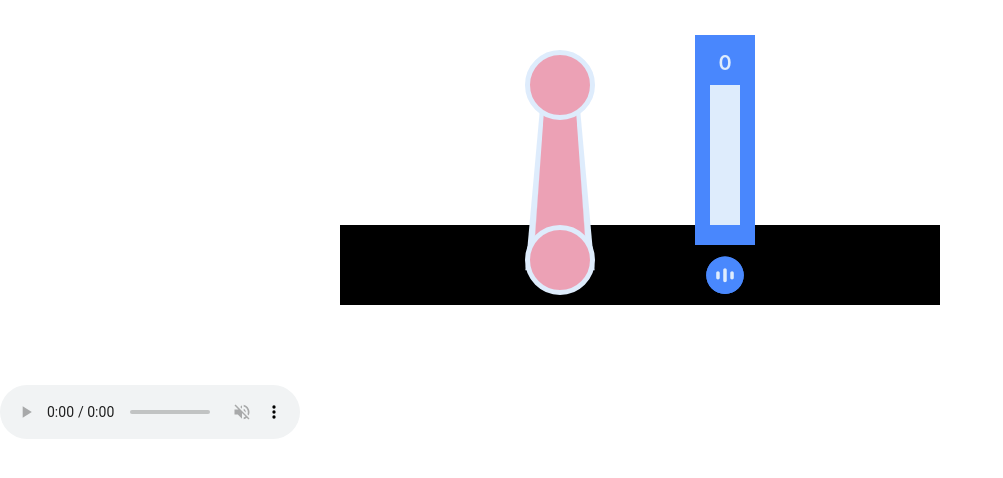
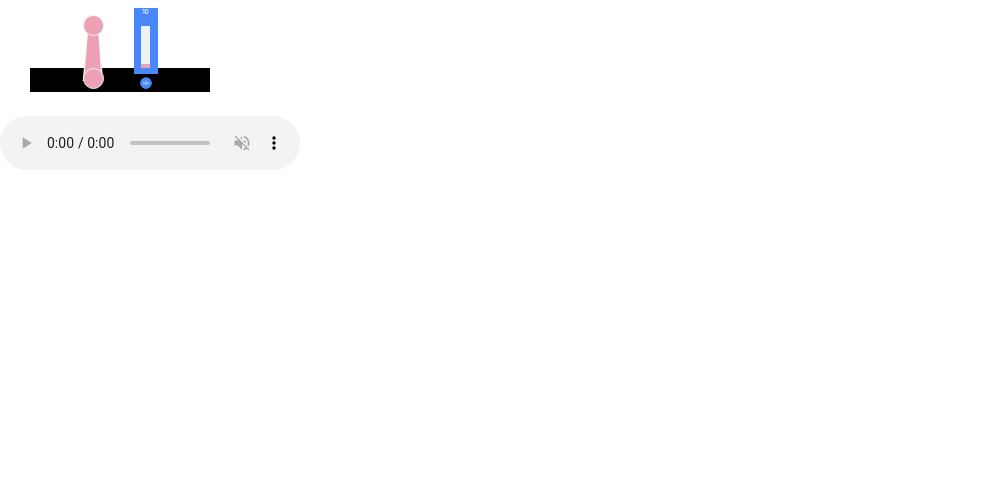
Before and after one commit to CHANGsome/awesome-demos, a React app: page / in a window 1280 px wide. Shown: the top 478 px of the page, without its empty margins (0-1003 px from the left). Built offline with nearby package versions, Linux system fonts and the light colour scheme.

Commit message:
组件优化：支持传入初始volume

```diff
--- a/src/App.tsx
+++ b/src/App.tsx
@@ -4,7 +4,6 @@ let music = require('./resources/SomeoneYouLoved.mp3');
 
 function App() {
   const audioRef = useRef<HTMLAudioElement>(null);
-
   useEffect(() => {
     if (!audioRef.current) {
       return;
@@ -15,6 +14,7 @@ function App() {
     <div className="App">
       <InvoiceControl
         volume={10}
+        size={3}
         onVolumeChange={(currentVolume: number) => {
           if (!audioRef.current) {
             return;
--- a/src/components/VoiceControl/index.module.scss
+++ b/src/components/VoiceControl/index.module.scss
@@ -1,10 +1,11 @@
 @import '../../styles/vars.scss';
 .container {
+  max-width: 80em;
+  max-height: 40em;
   display: flex;
   flex-direction: column;
   justify-content: center;
   align-items: center;
-  font-size: 10px;
   user-select: none;
   .top {
     display: flex;
@@ -32,6 +33,11 @@
         position: relative;
         top: 6em;
         cursor: pointer;
+        .headIcon {
+          width: 7em;
+          height: 7em;
+          border-radius: 50%;
+        }
       }
       .axis {
         width: 4.8em;
@@ -41,7 +47,7 @@
         transform: perspective(4.2em) rotateX(9deg);
         border: 0.5em solid $grey;
         position: relative;
-        top: 1em;
+        top: 0.7em;
       }
     }
     .voiceContainer {
@@ -51,15 +57,15 @@
       align-items: center;
 
       .voiceDisplay {
-        width: 6em;
-        height: 21em;
-        border: 1em solid $blue;
-        border-width: 5em 1.5em 5em 1.5em;
-        position: relative;
+        width: 8em;
+        height: 22em;
+        border-bottom: 2em solid $blue;
+        background-color: $blue;
+        display: flex;
+        flex-direction: column;
+        justify-content: space-between;
+        align-items: center;
         .voiceNumber {
-          position: absolute;
-          top: -1.7em;
-          width: 1.5em;
           text-align: center;
           color: $grey;
           font-size: 2em;
--- a/src/components/VoiceControl/index.tsx
+++ b/src/components/VoiceControl/index.tsx
@@ -6,6 +6,7 @@ let dragging = false;
 let circles = 0;
 let lastDeg = 0;
 let lastX = 0;
+
 type PropsType = {
   size?: number;
   volume?: number;
@@ -13,17 +14,18 @@ type PropsType = {
 };
 const VoiceControl: React.FC<PropsType> = (props) => {
   const { size = 10, volume = 10, onVolumeChange } = props;
-  const handleRef = useRef<HTMLDivElement>(null);
+  const handlerRef = useRef<HTMLDivElement>(null);
+  const volumeRef = useRef<HTMLDivElement>(null);
   const [rotateDeg, setRotateDeg] = useState<number>(0);
 
   const handleMove = useCallback(
     (e: MouseEvent) => {
-      if (!dragging || !handleRef.current) {
+      if (!dragging || !handlerRef.current) {
         return;
       }
       let [transformOriginX, transformOriginY] = [
-        handleRef.current.offsetLeft,
-        handleRef.current.offsetTop + handleRef.current.offsetHeight,
+        handlerRef.current.offsetLeft,
+        handlerRef.current.offsetTop + handlerRef.current.offsetHeight,
       ];
       let [det_x, det_y] = [
         e.clientX - transformOriginX,
@@ -85,27 +87,46 @@ const VoiceControl: React.FC<PropsType> = (props) => {
       document.onmouseup = null;
     };
   }, [handleMove]);
+
+  useEffect(() => {
+    if (!volumeRef.current) {
+      return;
+    }
+    volumeRef.current.textContent = volume + '';
+    circles = 10;
+  }, [volume]);
+
   return (
-    <div className={styles.container}>
+    <div className={styles.container} style={{ fontSize: `${size}px` }}>
       <div className={styles.top}>
         <div
-          ref={handleRef}
+          ref={handlerRef}
           className={styles.handler}
           style={{ transform: `rotate(${rotateDeg}deg)` }}
           onMouseDown={() => (dragging = true)} // 鼠标按下
         >
           <div className={styles.head}>
-            {/* <img src={require('/img/Jennie2.jpg')} alt="head" /> */}
+            {/* <img
+              src={require('img/Jennie2.jpg').default}
+              alt="head"
+              className={styles.headIcon}
+            /> */}
           </div>
           <div className={styles.axis}></div>
           <div className={styles.anchor}></div>
         </div>
         <div className={styles.voiceContainer}>
           <div className={styles.voiceDisplay}>
-            <div className={styles.voiceNumber}> {circles}</div>
+            <div className={styles.voiceNumber} ref={volumeRef}>
+              {circles}
+            </div>
             <div
               className={styles.voiceFill}
-              style={{ borderBottomWidth: `${size * 0.14 * circles}px` }}
+              style={
+                volume && !circles
+                  ? { borderBottomWidth: `${size * 0.14 * volume}px` }
+                  : { borderBottomWidth: `${size * 0.14 * circles}px` }
+              }
             ></div>
           </div>
           <img src={voice} alt="voice" className={styles.voiceLogo} />
--- a/src/styles/vars.scss
+++ b/src/styles/vars.scss
@@ -1,4 +1,4 @@
 $black: #000;
 $pink: #eca1b5;
 $blue: #4987fd;
-$grey: #deecfc;
+$grey: #f0f3f4;
```
Also changed, not shown: src/img/Jennie2.jpg, 1 other file (tests, documents, lock files or other folders).
